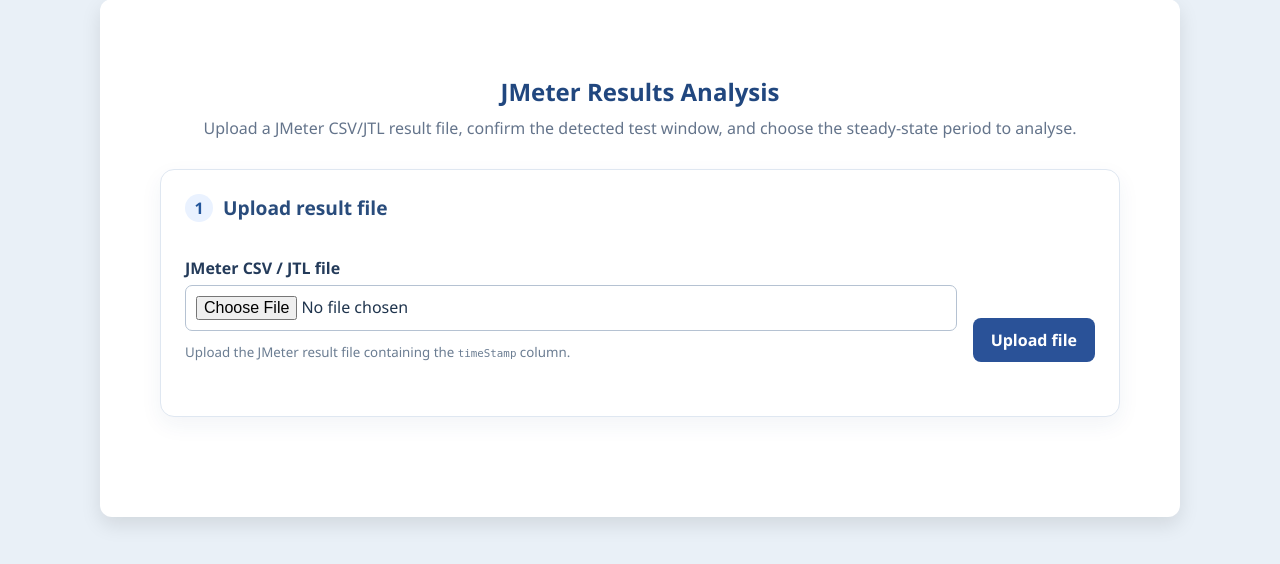
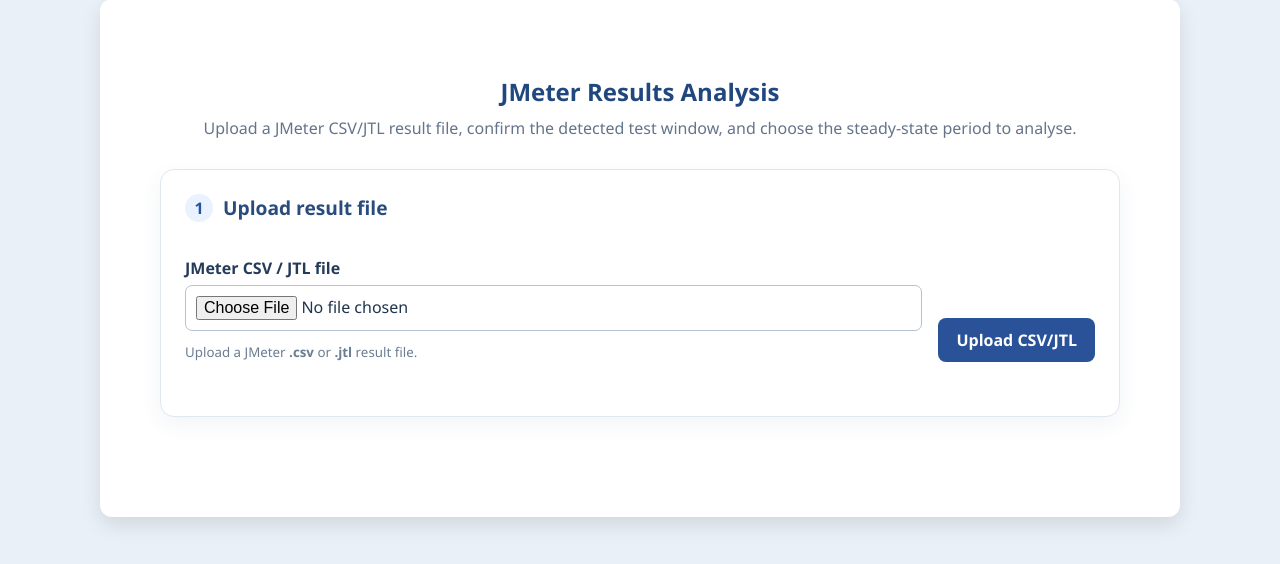
Before and after one commit to Sid147228/VelocityPulse_Full_Sep2026, a Python web app: template templates/upload.html in a window 1280 px wide. Shown: the part 129-693 px from the top of the page. Run offline with Jinja, Linux system fonts and the light colour scheme; the template is opened without the code that fills it, so the values that code supplies are empty.

Commit message:
Clarify JMeter CSV/JTL upload action

```diff
--- a/templates/upload.html
+++ b/templates/upload.html
@@ -14,7 +14,7 @@
         <h2 id="file-upload-title">Upload result file</h2>
       </div>
       {% if uploaded_file %}
-        <span class="status-pill status-pill--success">✓ File loaded</span>
+        <span class="status-pill status-pill--success">✓ JMeter result loaded</span>
       {% endif %}
     </div>
 
@@ -22,9 +22,9 @@
       <div class="field-grow">
         <label for="resultFile">JMeter CSV / JTL file</label>
         <input id="resultFile" type="file" name="file" accept=".csv,.jtl" required>
-        <small>Upload the JMeter result file containing the <code>timeStamp</code> column.</small>
+        <small>Upload a JMeter <strong>.csv</strong> or <strong>.jtl</strong> result file.</small>
       </div>
-      <button type="submit" class="primary-button">{{ 'Replace file' if uploaded_file else 'Upload file' }}</button>
+      <button type="submit" class="primary-button">Upload CSV/JTL</button>
     </form>
   </section>
 
```
